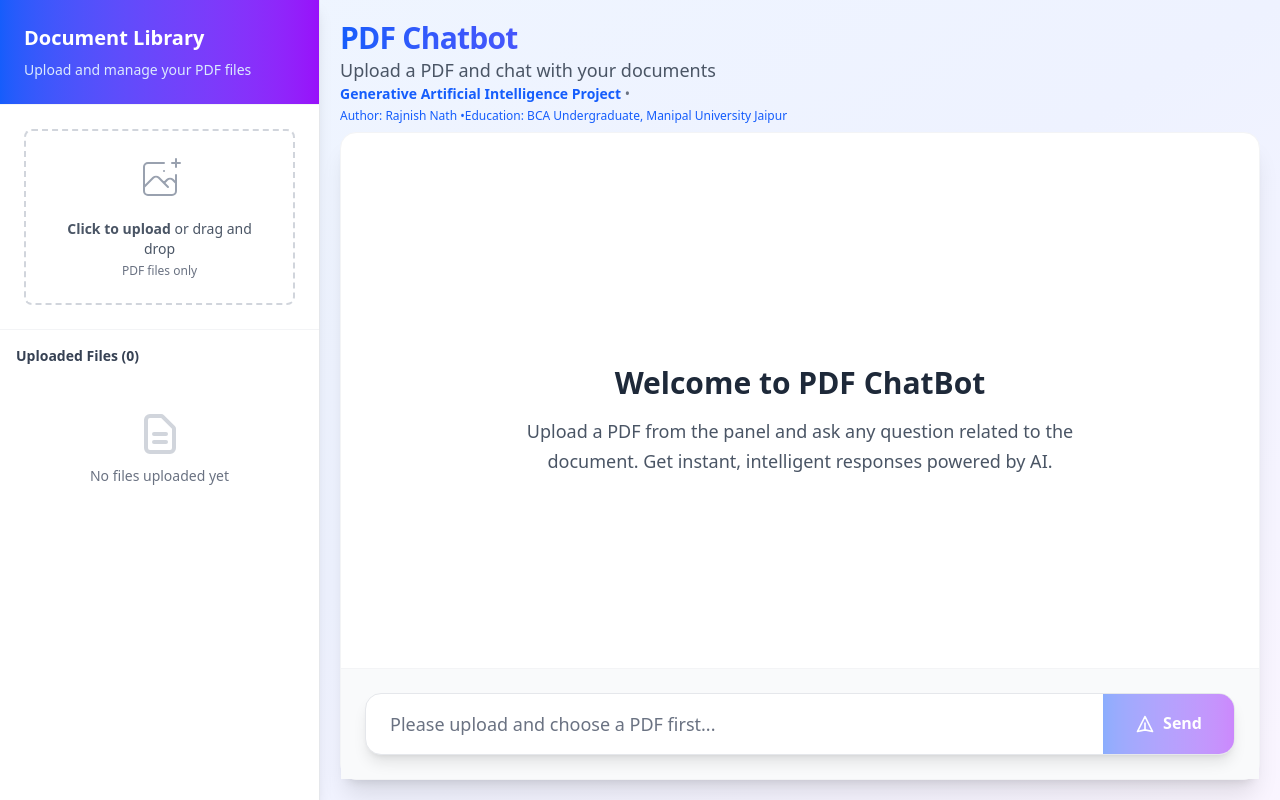
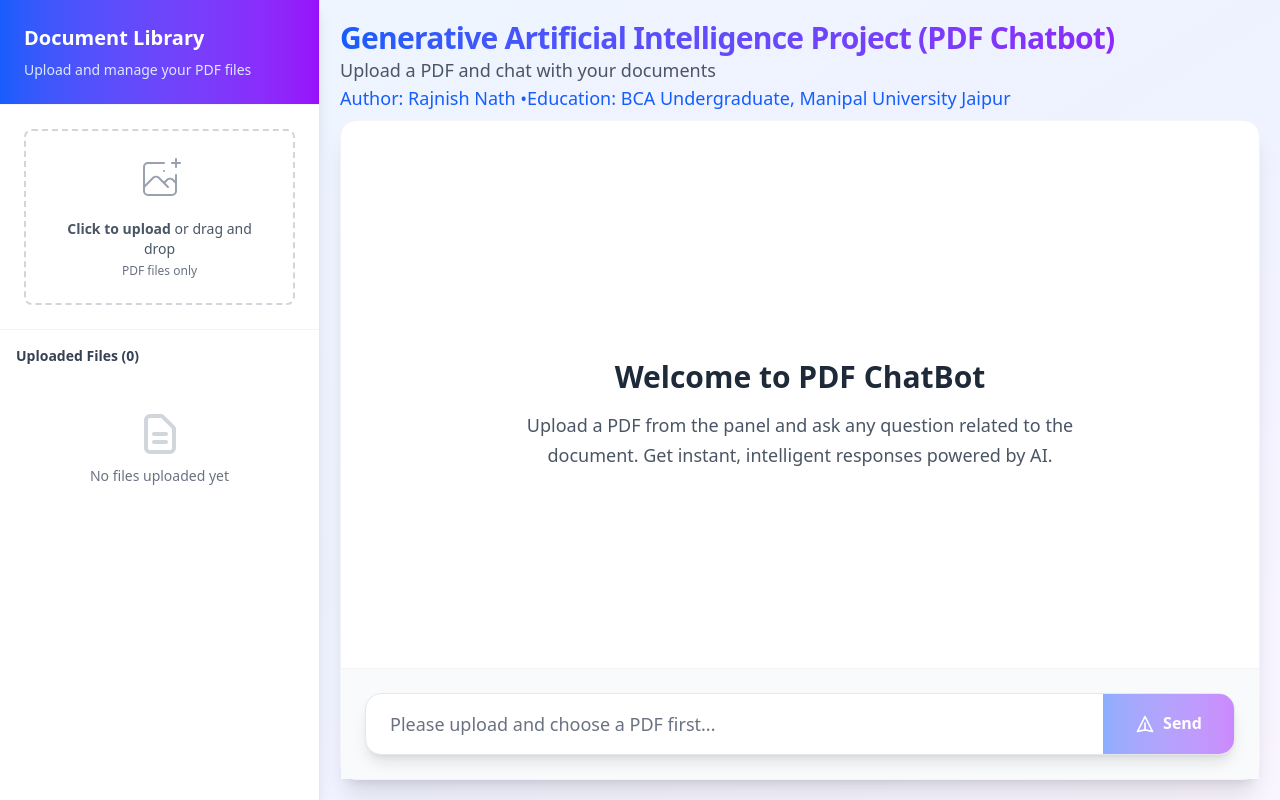
Before and after one commit to rajnish612/pdf-chatbot-frontend, a Next.js app: page / in a window 1280 px wide. Built offline with nearby package versions, Linux system fonts and the light colour scheme.

Commit message:
removed unnecessary logs

```diff
--- a/app/page.tsx
+++ b/app/page.tsx
@@ -38,19 +38,14 @@ const Page = () => {
           </button>
           <div className="pb-2 flex-shrink-0">
             <h1 className="text-transparent bg-clip-text bg-gradient-to-r from-blue-600 to-purple-600 text-md sm:text-3xl font-bold tracking-tight">
-              PDF Chatbot
+              Generative Artificial Intelligence Project (PDF Chatbot)
             </h1>
             <p className="text-gray-600 text-sm sm:text-base lg:text-lg  font-medium">
               Upload a PDF and chat with your documents
             </p>
             <div className=" space-y-1">
-              <p className="text-gray-500 text-xs sm:text-sm">
-                <span className="font-semibold text-blue-600">
-                  Generative Artificial Intelligence Project
-                </span>{" "}
-                •
-              </p>
-              <p className="text-blue-600 text-xs">
+
+              <p className="text-blue-600 text-md lg:text-lg">
                 <span className="font-medium">Author:</span> Rajnish Nath •
                 <span className="font-medium">Education:</span> BCA
                 Undergraduate, Manipal University Jaipur
```
Also changed, not shown: app/components/Panel.tsx (+0 -10 lines).
